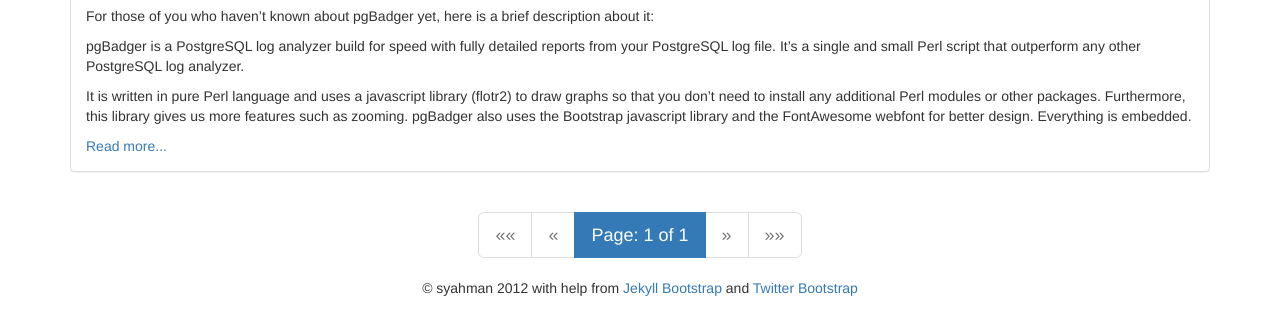
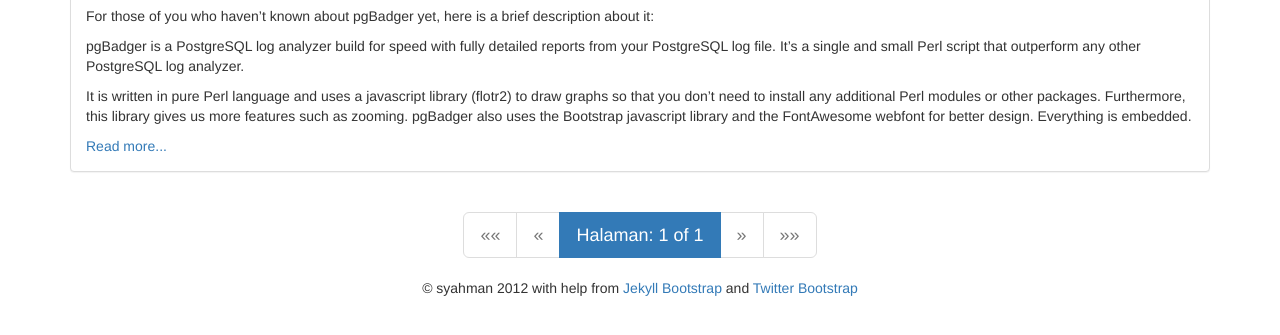
Before and after one commit to syahman/syahman.github.com, a Jekyll site: the page built from index.html, in a window 1280 px wide, cut to the strip 503-838 px from the top of the page. Built offline with Jekyll 4.4.1, drawn with Linux system fonts in a browser that asks for light colours; nearby versions of some CDN libraries; library files that are not in the unit come from our copies; the list of posts is cut into pages by our own code.

Commit message:
add tagline

```diff
--- a/index.html
+++ b/index.html
@@ -74,7 +74,7 @@ title: Tech.Passion.Wisdom
 
 	<!-- current page -->
 	<li class="active">
-	  <span class="page_number ">Page: {{paginator.page}} of
+	  <span class="page_number ">Halaman: {{paginator.page}} of
 		{{paginator.total_pages}}</span>
 	</li>
 
```
Also changed, not shown: other parts of index.html (+1 -1 lines).
